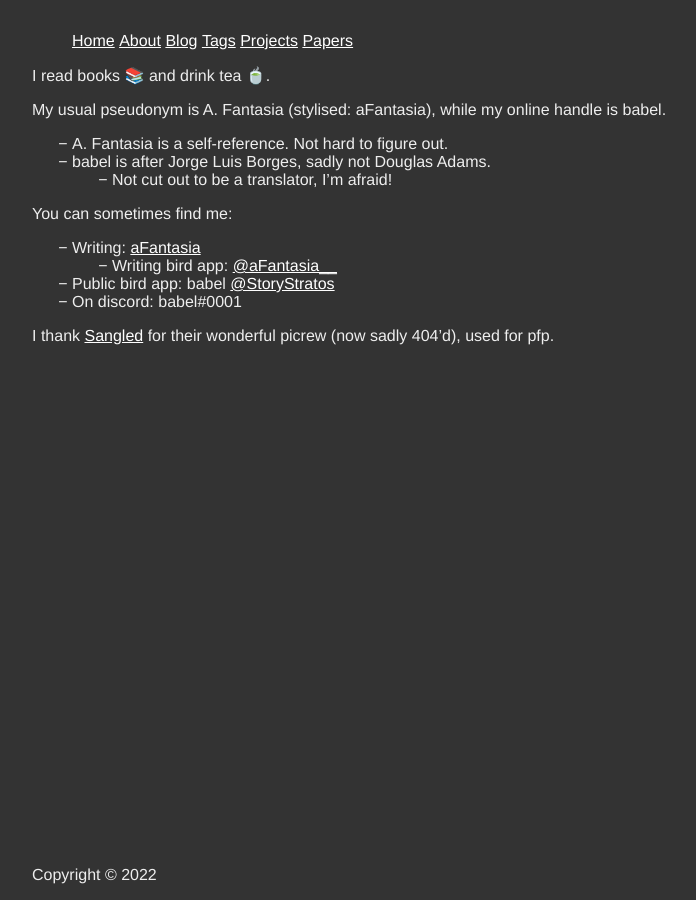
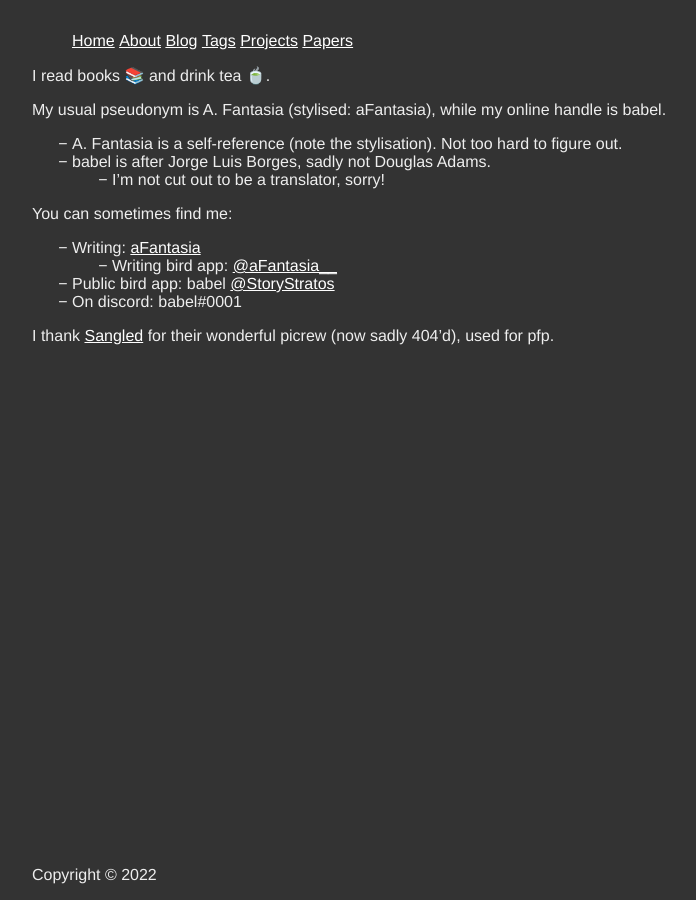
Before and after one commit to afantasia-me/afantasia-me.github.io, a Jekyll site: the page built from about/index.md, in a window 1280 px wide. Shown: the whole page, without its empty margins (288-984 px from the left). Built offline with Jekyll 4.4.1, drawn with Linux system fonts in a browser that asks for light colours.

Commit message:
Touch up

```diff
--- a/about/index.md
+++ b/about/index.md
@@ -6,9 +6,9 @@ title: About
 I read books 📚 and drink tea 🍵.
 
 My usual pseudonym is A. Fantasia (stylised: aFantasia), while my online handle is babel.
-- A. Fantasia is a self-reference. Not hard to figure out.
+- A. Fantasia is a self-reference (note the stylisation). Not too hard to figure out.
 - babel is after Jorge Luis Borges, sadly not Douglas Adams.
-  + Not cut out to be a translator, I'm afraid!
+  + I'm not cut out to be a translator, sorry!
 
 You can sometimes find me:
 
```
